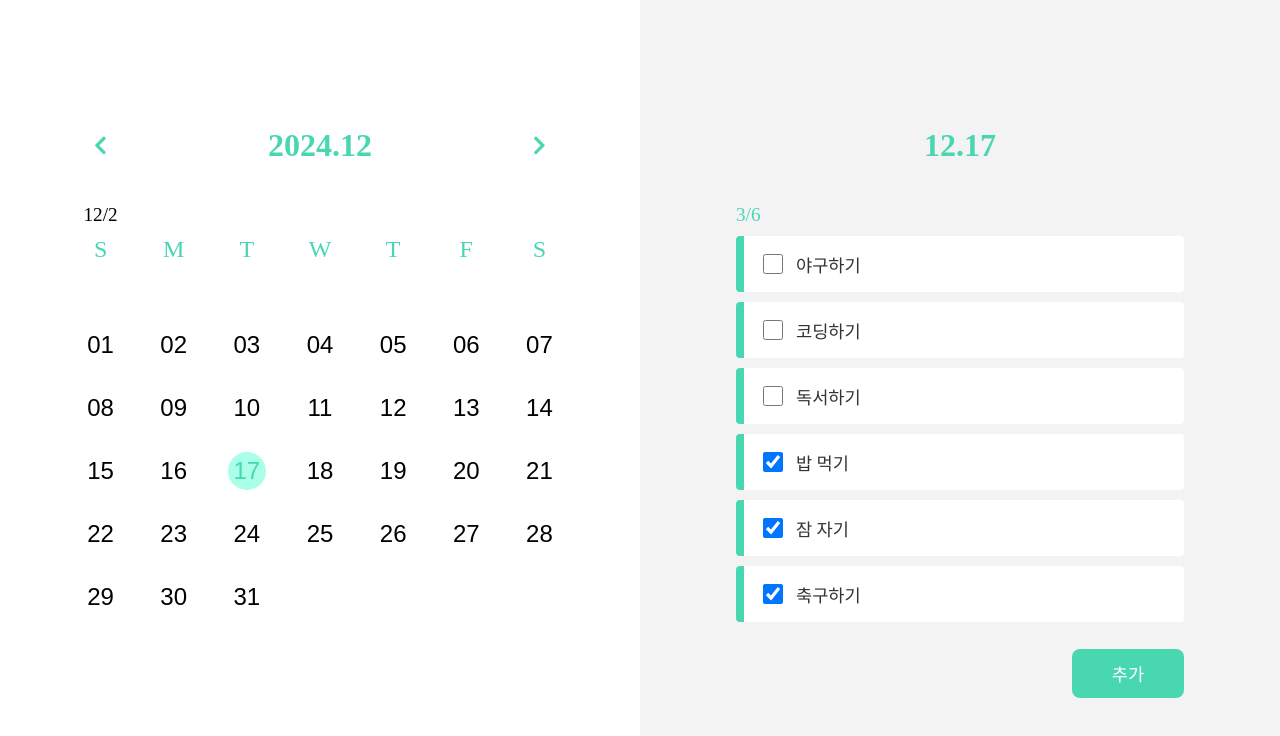
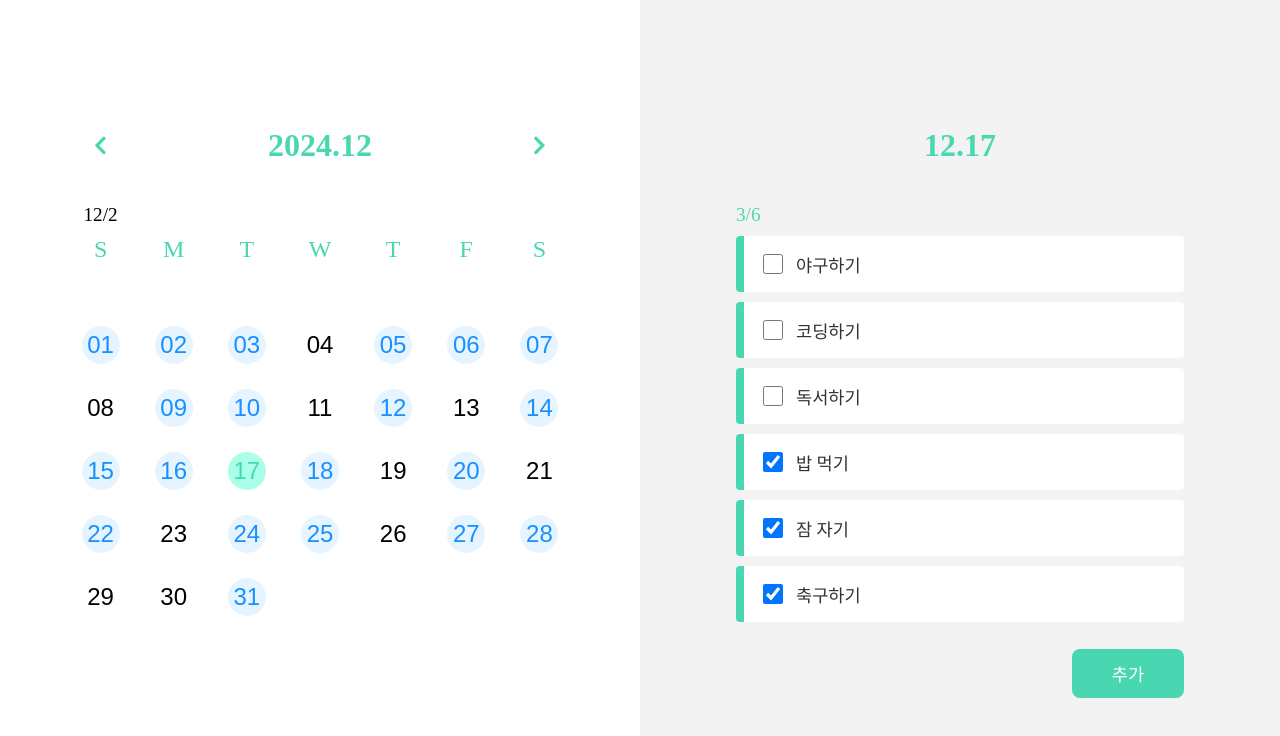
Before and after one commit to ahyeon1117/goormthon_team, a React (Create React App) app in the folder todo/: page / in a window 1280 px wide. Shown: the top 736 px of the page. Built offline with nearby package versions, Linux system fonts and the light colour scheme.

Commit message:
[feat] 할 일이 있는 일자 색깔 표시하도록 하는 로직 추가

```diff
--- a/todo/src/assets/css/calendar.css
+++ b/todo/src/assets/css/calendar.css
@@ -125,3 +125,19 @@ button {
   font-size: 1.5rem;
   text-align: center;
 }
+
+.hasTasks > abbr {
+  position: absolute;
+  top: 50%;
+  left: 50%;
+  transform: translate(-50%, -50%);
+  background-color: #e6f4ff;  /* 연한 파란색 배경 */
+  color: #1890ff;            /* 파란색 텍스트 */
+  padding: 4px;
+  border-radius: 50%;
+  width: 30px;
+  height: 30px;
+  display: flex;
+  align-items: center;
+  justify-content: center;
+}
--- a/todo/src/components/Calendar.js
+++ b/todo/src/components/Calendar.js
@@ -11,7 +11,8 @@ function Calendar({ selectedDate, setSelectedDate }) {
   const tasks = taskData.calendar;
 
   const tileClassName = ({ date, view }) => {
-    if (selectedDate && view === "month") {
+    if (view === "month") {
+      if (selectedDate) {
         const parsedSelectedDate =
           typeof selectedDate === "string"
             ? new Date(selectedDate)
@@ -20,10 +21,22 @@ function Calendar({ selectedDate, setSelectedDate }) {
           date.getFullYear() === parsedSelectedDate.getFullYear() &&
           date.getMonth() === parsedSelectedDate.getMonth() &&
           date.getDate() === parsedSelectedDate.getDate();
-      return isSameDay ? "tileHighlight" : null;
+        if (isSameDay) return "tileHighlight";
+      }
+
+      const hasTask = tasks.some(task => {
+        const taskDate = new Date(task.date);
+        return (
+          date.getFullYear() === taskDate.getFullYear() &&
+          date.getMonth() === taskDate.getMonth() &&
+          date.getDate() === taskDate.getDate()
+        );
+      });
+
+      if (hasTask) return "hasTasks";
     }
     return null;
-  };
+  }
 
   const handleActiveStartDateChange = ({ action, activeStartDate }) => {
     if (action === 'prev' || action === 'next') {
```
Lines whose indentation alone changed are shown as unchanged.
